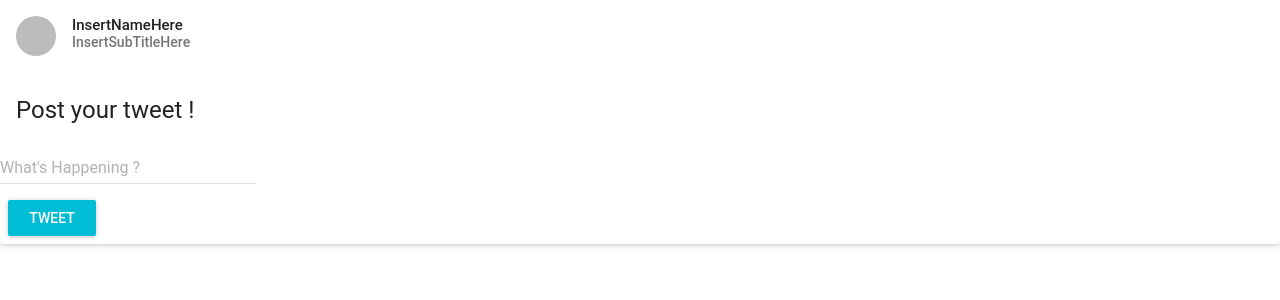
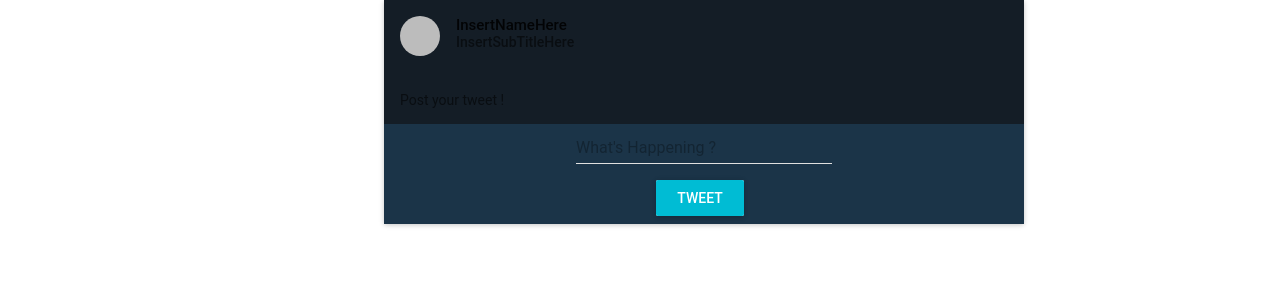
Before and after one commit to byteskw/ReactTwitterAPI, a React (Create React App) app: page /main in a window 1280 px wide. Shown: the top 300 px of the page. Built offline with nearby package versions, Linux system fonts and the light colour scheme.

Commit message:
added CSS

```diff
--- /dev/null
+++ b/src/Main.css
@@ -0,0 +1,8 @@
+.tweetWrapper{
+    width:50%;
+    margin-left: 30%;
+}
+.inputWrapper{
+    text-align: center;
+    background-color: #1B3448;
+}
--- a/src/Main.js
+++ b/src/Main.js
@@ -3,27 +3,27 @@ import TextField from 'material-ui/TextField';
 import MuiThemeProvider from 'material-ui/styles/MuiThemeProvider'
 import {Card, CardActions, CardHeader, CardMedia, CardTitle, CardText} from 'material-ui/Card';
 import RaisedButton from 'material-ui/RaisedButton';
+import './Main.css';
 
 export class Main extends React.Component{
     render(){
         return(
-            <MuiThemeProvider>
-                <Card>
+            <MuiThemeProvider style={{boxShadow: 'none'}}>
+                <div className="tweetWrapper">
+                <Card containerStyle={{background: '#141d26', color: 'white'}}>
                   <CardHeader title="InsertNameHere" subtitle="InsertSubTitleHere" avatar="" />
-                  <CardTitle title="Post your tweet !"/>
+                  <CardTitle subtitle="Post your tweet !"/>
+                  <div className="inputWrapper">
                     <TextField hintText="What's Happening ?" multiLine={true} rows={1} rowsMax={10} />
                     <CardActions>
                   <RaisedButton type="submit" label="Tweet" primary={true} />
                    </CardActions>
+                   </div>
                  </Card>
+                 </div>
             </MuiThemeProvider>
         );
     }
 }
-const styles={
-    inputWrapper: {
-        background: 'red',
-    },
-}
 
 export default Main;
```
